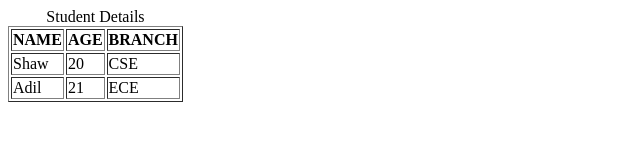
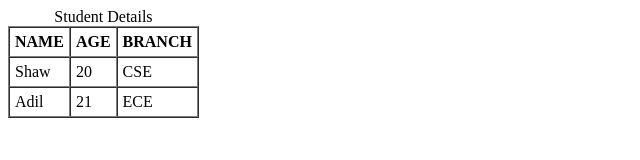
Before and after one commit to acciojob/table-practise-Meghanakari, a website: page main.html in a window 1280 px wide. Shown: the whole page, without its empty margins (0-640 px from the left). Drawn offline with Linux system fonts and the light colour scheme.

Commit message:
created a submission

```diff
--- a/main.html
+++ b/main.html
@@ -8,7 +8,7 @@
 
 <body>
 	<!-- the entire body must be written by student -->
-	<table border="1",background-color="Yellow">
+	<table border="1" background-color="Yellow" cellpadding="5" cellspacing="0">
     <caption>Student Details</caption>
     <tr>
         <th>NAME</th>
```
